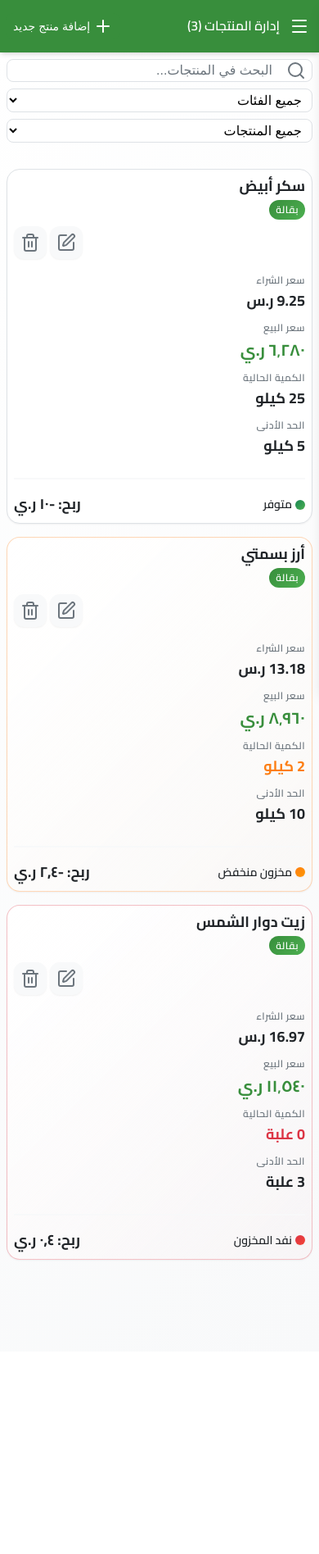
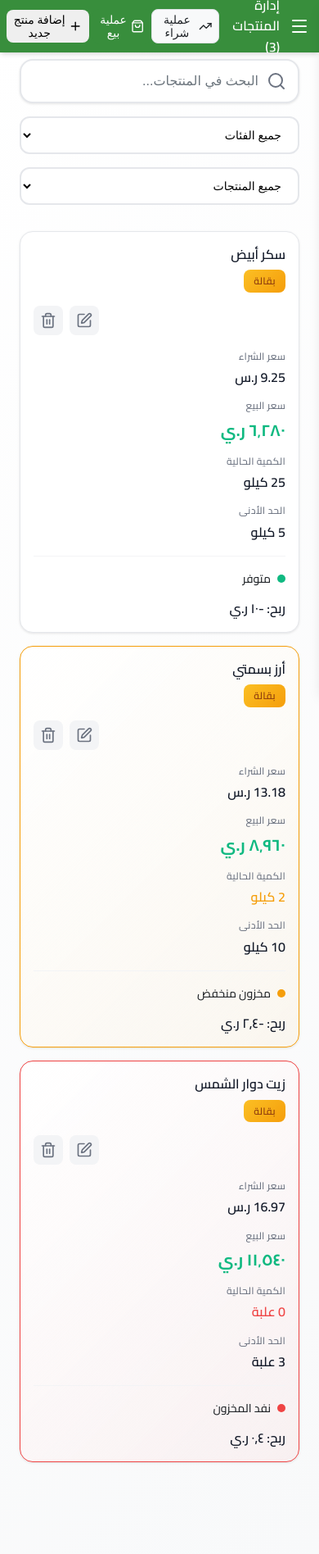
Before and after one commit to WALEED-NET/vibrant-grocery-glow, a web app: page /products.html in a window 390 px wide. Shown: the whole page at 82% size. Before the commit the page ends 1538 px from the top, so only its background shows below. Run offline with its HTML, style and script files only (its server is not run), Linux system fonts and the light colour scheme; data that the repository does not hold is empty; some libraries are stand-ins or nearby versions.

Commit message:
Fix: Product page design
Updated `styles/products.css` to match the React app's product page design, addressing visual discrepancies and responsiveness issues.

```diff
--- a/products.html
+++ b/products.html
@@ -1,3 +1,4 @@
+
 <!DOCTYPE html>
 <html lang="ar" dir="rtl">
 <head>
@@ -123,7 +124,18 @@
                         </div>
                     </div>
                     <div class="header-right">
-                        <button class="btn btn-primary" id="addProductBtn">
+                        <!-- Mobile Action Buttons -->
+                        <div class="mobile-actions">
+                            <button class="btn btn-secondary" id="purchaseBtn">
+                                <i data-lucide="trending-up"></i>
+                                <span>عملية شراء</span>
+                            </button>
+                            <button class="btn btn-primary" id="saleBtn">
+                                <i data-lucide="shopping-bag"></i>
+                                <span>عملية بيع</span>
+                            </button>
+                        </div>
+                        <button class="btn btn-success" id="addProductBtn">
                             <i data-lucide="plus"></i>
                             <span>إضافة منتج جديد</span>
                         </button>
@@ -135,6 +147,20 @@
             <main class="page-content">
                 <!-- Products Management Content -->
                 <div id="productsContent" class="content-section active">
+                    <!-- Action Buttons for Desktop -->
+                    <div class="desktop-actions" style="display: none;">
+                        <div style="display: flex; gap: 1rem; margin-bottom: 1.5rem; padding: 0 2rem;">
+                            <button class="btn btn-secondary" id="purchaseBtnDesktop">
+                                <i data-lucide="trending-up"></i>
+                                <span>عملية شراء</span>
+                            </button>
+                            <button class="btn btn-primary" id="saleBtnDesktop">
+                                <i data-lucide="shopping-bag"></i>
+                                <span>عملية بيع</span>
+                            </button>
+                        </div>
+                    </div>
+
                     <!-- Search and Filters -->
                     <div class="products-toolbar">
                         <div class="search-container">
@@ -245,5 +271,24 @@
     <script src="https://unpkg.com/lucide@latest/dist/umd/lucide.js"></script>
     <script src="js/main.js"></script>
     <script src="js/products.js"></script>
+
+    <script>
+        // Show/hide desktop actions based on screen size
+        function toggleDesktopActions() {
+            const desktopActions = document.querySelector('.desktop-actions');
+            const mobileActions = document.querySelector('.mobile-actions');
+
+            if (window.innerWidth >= 768) {
+                if (desktopActions) desktopActions.style.display = 'block';
+                if (mobileActions) mobileActions.style.display = 'none';
+            } else {
+                if (desktopActions) desktopActions.style.display = 'none';
+                if (mobileActions) mobileActions.style.display = 'flex';
+            }
+        }
+
+        window.addEventListener('resize', toggleDesktopActions);
+        document.addEventListener('DOMContentLoaded', toggleDesktopActions);
+    </script>
 </body>
 </html>
--- a/styles/products.css
+++ b/styles/products.css
@@ -1,238 +1,236 @@
 
-/* Products Page Styles */
+/* Products Page Styles - Modern React Design Match */
 
 .products-toolbar {
     display: flex;
     justify-content: space-between;
     align-items: center;
-    margin-bottom: var(--spacing-2xl);
-    gap: var(--spacing-lg);
+    margin-bottom: 2rem;
+    gap: 1rem;
     flex-wrap: wrap;
+    padding: 0 1rem;
 }
 
 .search-container {
     position: relative;
     flex: 1;
     min-width: 300px;
+    max-width: 500px;
 }
 
 .search-container .form-input {
-    padding-right: 3rem;
+    width: 100%;
+    padding: 1rem 3rem 1rem 1.5rem;
+    border: 2px solid #e5e7eb;
+    border-radius: 1rem;
+    font-size: 1rem;
+    background: white;
+    transition: all 0.2s ease;
+    box-shadow: 0 1px 3px rgba(0, 0, 0, 0.1);
+}
+
+.search-container .form-input:focus {
+    border-color: #10b981;
+    box-shadow: 0 0 0 3px rgba(16, 185, 129, 0.1);
+    outline: none;
 }
 
 .search-icon {
     position: absolute;
-    right: var(--spacing-md);
+    right: 1rem;
     top: 50%;
     transform: translateY(-50%);
-    color: var(--on-surface-variant);
-    font-size: var(--font-size-lg);
+    color: #6b7280;
+    font-size: 1.25rem;
 }
 
 .filter-container {
     display: flex;
-    gap: var(--spacing-md);
+    gap: 1rem;
     align-items: center;
 }
 
 .filter-container .form-input {
     min-width: 150px;
+    padding: 0.75rem 1rem;
+    border: 2px solid #e5e7eb;
+    border-radius: 0.75rem;
+    background: white;
+    font-size: 0.875rem;
+    transition: all 0.2s ease;
+}
+
+.filter-container .form-input:focus {
+    border-color: #10b981;
+    box-shadow: 0 0 0 3px rgba(16, 185, 129, 0.1);
+    outline: none;
 }
 
 /* Products Grid */
 .products-grid {
     display: grid;
-    grid-template-columns: repeat(auto-fill, minmax(350px, 1fr));
-    gap: var(--spacing-xl);
-    margin-bottom: var(--spacing-2xl);
+    grid-template-columns: 1fr;
+    gap: 1rem;
+    margin-bottom: 2rem;
+    padding: 0 1rem;
 }
 
 .product-card {
     background: white;
-    border-radius: var(--radius-xl);
-    padding: var(--spacing-xl);
-    box-shadow: var(--shadow-sm);
-    border: 1px solid var(--border);
-    transition: all var(--transition-normal);
+    border-radius: 1rem;
+    padding: 1.5rem;
+    box-shadow: 0 1px 3px rgba(0, 0, 0, 0.1);
+    border: 1px solid #e5e7eb;
+    transition: all 0.2s ease;
     position: relative;
-    overflow: hidden;
-    height: fit-content;
-}
-
-.product-card::before {
-    content: '';
-    position: absolute;
-    top: 0;
-    left: 0;
-    right: 0;
-    height: 4px;
-    background: linear-gradient(90deg, var(--primary) 0%, var(--primary-light) 100%);
-    transform: scaleX(0);
-    transition: transform var(--transition-normal);
 }
 
 .product-card:hover {
-    box-shadow: var(--shadow-lg);
-    transform: translateY(-8px);
-    border-color: rgba(56, 142, 60, 0.2);
-}
-
-.product-card:hover::before {
-    transform: scaleX(1);
+    box-shadow: 0 10px 25px rgba(0, 0, 0, 0.1);
+    transform: translateY(-2px);
 }
 
 .product-card.low-stock {
-    border-color: rgba(253, 126, 20, 0.3);
-    background: linear-gradient(135deg, white 0%, rgba(253, 126, 20, 0.02) 100%);
-}
-
-.product-card.low-stock::before {
-    background: linear-gradient(90deg, var(--warning) 0%, #ff9800 100%);
+    border-color: #f59e0b;
+    background: linear-gradient(135deg, white 0%, rgba(245, 158, 11, 0.05) 100%);
 }
 
 .product-card.out-of-stock {
-    border-color: rgba(220, 53, 69, 0.3);
-    background: linear-gradient(135deg, white 0%, rgba(220, 53, 69, 0.02) 100%);
-}
-
-.product-card.out-of-stock::before {
-    background: linear-gradient(90deg, var(--error) 0%, #f44336 100%);
+    border-color: #ef4444;
+    background: linear-gradient(135deg, white 0%, rgba(239, 68, 68, 0.05) 100%);
 }
 
 .product-header {
     display: flex;
     justify-content: space-between;
     align-items: flex-start;
-    margin-bottom: var(--spacing-lg);
+    margin-bottom: 1rem;
 }
 
 .product-name {
-    font-size: var(--font-size-xl);
-    font-weight: 700;
-    color: var(--on-surface);
-    margin-bottom: var(--spacing-sm);
-    line-height: 1.3;
+    font-size: 1.125rem;
+    font-weight: 600;
+    color: #111827;
+    margin-bottom: 0.5rem;
+    line-height: 1.4;
 }
 
 .product-category {
     display: inline-flex;
     align-items: center;
-    padding: var(--spacing-xs) var(--spacing-md);
-    background: linear-gradient(135deg, var(--primary) 0%, var(--primary-light) 100%);
-    color: white;
-    border-radius: var(--radius-lg);
-    font-size: var(--font-size-xs);
+    padding: 0.25rem 0.75rem;
+    background: linear-gradient(135deg, #fbbf24 0%, #f59e0b 100%);
+    color: #92400e;
+    border-radius: 0.5rem;
+    font-size: 0.75rem;
     font-weight: 600;
     text-transform: uppercase;
-    letter-spacing: 0.5px;
+    letter-spacing: 0.025em;
 }
 
 .product-actions {
     display: flex;
-    gap: var(--spacing-sm);
+    gap: 0.5rem;
 }
 
 .action-btn {
-    padding: var(--spacing-sm);
+    padding: 0.5rem;
     border: none;
-    background: var(--surface);
-    color: var(--on-surface-variant);
-    border-radius: var(--radius-lg);
+    background: #f3f4f6;
+    color: #6b7280;
+    border-radius: 0.5rem;
     cursor: pointer;
-    transition: all var(--transition-fast);
+    transition: all 0.2s ease;
     display: flex;
     align-items: center;
     justify-content: center;
-    width: 40px;
-    height: 40px;
-    box-shadow: var(--shadow-sm);
+    width: 36px;
+    height: 36px;
 }
 
 .action-btn:hover {
-    background: var(--primary);
+    background: #10b981;
     color: white;
-    transform: scale(1.1);
-    box-shadow: var(--shadow-md);
+    transform: scale(1.05);
 }
 
 .action-btn.delete:hover {
-    background: var(--error);
+    background: #ef4444;
 }
 
 .product-details {
     display: grid;
     grid-template-columns: 1fr 1fr;
-    gap: var(--spacing-lg);
-    margin-bottom: var(--spacing-xl);
+    gap: 1rem;
+    margin-bottom: 1rem;
 }
 
 .detail-item {
     display: flex;
     flex-direction: column;
-    gap: var(--spacing-xs);
+    gap: 0.25rem;
 }
 
 .detail-label {
-    font-size: var(--font-size-xs);
-    color: var(--on-surface-variant);
-    font-weight: 600;
+    font-size: 0.75rem;
+    color: #6b7280;
+    font-weight: 500;
     text-transform: uppercase;
-    letter-spacing: 0.5px;
+    letter-spacing: 0.025em;
 }
 
 .detail-value {
-    font-size: var(--font-size-lg);
-    font-weight: 700;
-    color: var(--on-surface);
+    font-size: 1rem;
+    font-weight: 600;
+    color: #111827;
 }
 
 .detail-value.price {
-    color: var(--primary);
-    font-size: var(--font-size-xl);
-    font-weight: 800;
+    color: #10b981;
+    font-size: 1.25rem;
+    font-weight: 700;
 }
 
 .detail-value.low {
-    color: var(--warning);
+    color: #f59e0b;
 }
 
 .detail-value.critical {
-    color: var(--error);
+    color: #ef4444;
 }
 
 .product-footer {
     display: flex;
     justify-content: space-between;
     align-items: center;
-    padding-top: var(--spacing-lg);
-    border-top: 2px solid var(--surface);
+    padding-top: 1rem;
+    border-top: 1px solid #f3f4f6;
 }
 
 .stock-status {
     display: flex;
     align-items: center;
-    gap: var(--spacing-sm);
-    font-size: var(--font-size-sm);
-    font-weight: 600;
+    gap: 0.5rem;
+    font-size: 0.875rem;
+    font-weight: 500;
 }
 
 .stock-indicator {
-    width: 12px;
-    height: 12px;
+    width: 10px;
+    height: 10px;
     border-radius: 50%;
-    box-shadow: var(--shadow-sm);
 }
 
 .stock-indicator.in-stock {
-    background: linear-gradient(135deg, var(--success) 0%, #4caf50 100%);
+    background: #10b981;
 }
 
 .stock-indicator.low-stock {
-    background: linear-gradient(135deg, var(--warning) 0%, #ff9800 100%);
+    background: #f59e0b;
 }
 
 .stock-indicator.out-of-stock {
-    background: linear-gradient(135deg, var(--error) 0%, #f44336 100%);
+    background: #ef4444;
 }
 
 /* Modal Styles */
@@ -332,62 +323,67 @@
     flex-direction: column;
     align-items: center;
     justify-content: center;
-    padding: var(--spacing-2xl);
+    padding: 3rem 1rem;
     text-align: center;
-    color: var(--on-surface-variant);
-    background: linear-gradient(135deg, var(--surface) 0%, white 100%);
-    border-radius: var(--radius-xl);
-    margin: var(--spacing-2xl) 0;
+    color: #6b7280;
+    background: white;
+    border-radius: 1rem;
+    margin: 1rem;
+    border: 2px dashed #e5e7eb;
 }
 
 .empty-state i {
-    font-size: 4rem;
-    margin-bottom: var(--spacing-lg);
-    color: var(--primary);
+    font-size: 3rem;
+    margin-bottom: 1rem;
+    color: #10b981;
 }
 
 .empty-state h3 {
-    font-size: var(--font-size-2xl);
-    font-weight: 700;
-    margin-bottom: var(--spacing-md);
-    color: var(--on-surface);
+    font-size: 1.5rem;
+    font-weight: 600;
+    margin-bottom: 0.5rem;
+    color: #111827;
 }
 
 .empty-state p {
-    font-size: var(--font-size-lg);
-    margin-bottom: var(--spacing-xl);
+    font-size: 1rem;
+    margin-bottom: 1.5rem;
 }
 
-/* Animations */
-@keyframes scaleIn {
-    from {
-        opacity: 0;
-        transform: scale(0.9);
+/* Responsive Design */
+@media (min-width: 768px) {
+    .products-grid {
+        grid-template-columns: repeat(auto-fit, minmax(400px, 1fr));
+        gap: 1.5rem;
+        padding: 0 2rem;
     }
-    to {
-        opacity: 1;
-        transform: scale(1);
+
+    .product-card {
+        padding: 2rem;
+    }
+
+    .products-toolbar {
+        padding: 0 2rem;
     }
 }
 
-@keyframes fadeIn {
-    from { opacity: 0; }
-    to { opacity: 1; }
-}
+@media (min-width: 1024px) {
+    .products-grid {
+        grid-template-columns: repeat(auto-fit, minmax(450px, 1fr));
+        gap: 2rem;
+    }
 
-/* Responsive Design */
-@media (max-width: 1200px) {
-    .products-grid {
-        grid-template-columns: repeat(auto-fill, minmax(320px, 1fr));
-        gap: var(--spacing-lg);
+    .form-grid {
+        grid-template-columns: repeat(3, 1fr);
     }
 }
 
-@media (max-width: 768px) {
+@media (max-width: 767px) {
     .products-toolbar {
         flex-direction: column;
         align-items: stretch;
-        gap: var(--spacing-md);
+        gap: 1rem;
+        padding: 0 1rem;
     }
 
     .search-container {
@@ -399,34 +395,25 @@
         flex-wrap: wrap;
     }
 
-    .products-grid {
-        grid-template-columns: 1fr;
-        gap: var(--spacing-lg);
-    }
-
-    .product-card {
-        padding: var(--spacing-lg);
-    }
-
     .product-details {
         grid-template-columns: 1fr;
-        gap: var(--spacing-md);
+        gap: 0.75rem;
     }
 
     .form-grid {
         grid-template-columns: 1fr;
-        gap: var(--spacing-lg);
+        gap: 1rem;
     }
 
     .modal-content {
-        width: 95%;
-        margin: var(--spacing-md);
+        margin: 1rem;
+        width: calc(100% - 2rem);
     }
 
     .modal-header,
     .modal-body,
     .modal-actions {
-        padding: var(--spacing-lg);
+        padding: 1rem;
     }
 
     .modal-actions {
@@ -436,20 +423,26 @@
     .modal-actions .btn {
         width: 100%;
     }
+
+    .product-footer {
+        flex-direction: column;
+        gap: 0.75rem;
+        align-items: flex-start;
+    }
 }
 
 @media (max-width: 480px) {
     .product-card {
-        padding: var(--spacing-md);
+        padding: 1rem;
     }
 
     .product-name {
-        font-size: var(--font-size-lg);
+        font-size: 1rem;
     }
 
     .product-header {
         flex-direction: column;
-        gap: var(--spacing-md);
+        gap: 1rem;
         align-items: stretch;
     }
 
```
Also changed, not shown: other parts of styles/products.css (+28 -39 lines).
